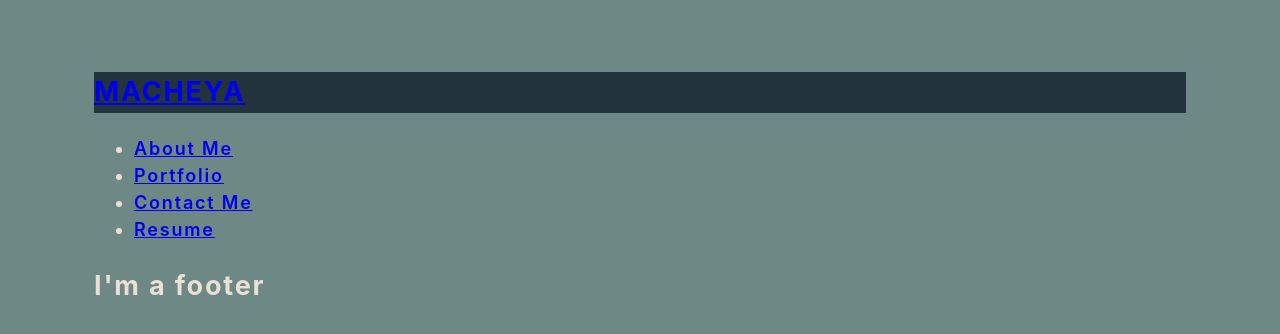
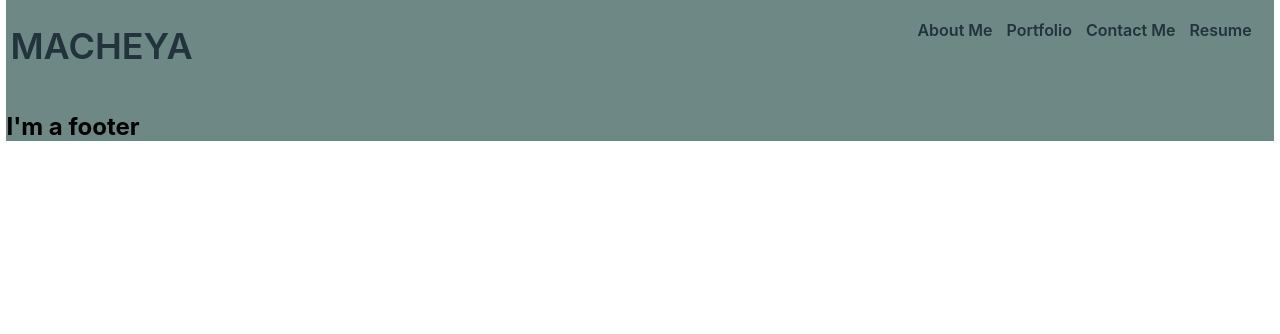
Before and after one commit to Msteele77/react-portfolio, a React (Create React App) app: page / in a window 1280 px wide. Shown: the top 334 px of the page. Built offline with nearby package versions, Linux system fonts and the light colour scheme.

Commit message:
header styled

```diff
--- a/src/App.css
+++ b/src/App.css
@@ -1,18 +1,20 @@
-main {
-  margin: 0 auto;
-  max-width: 90%;
-  padding: 50px 30px;
-}
+
 
 :root {
   --primary: #6D8885;
   --secondary: #22333B;
   --tertiary: #4F4740;
   --light: #EAE0D5;
+  --spacing-one: calc(1rem * 0.5);
+  --spacing-two: calc(1rem);
+  --spacing-five: calc(2.5rem);
 }
 
-* {
-  box-sizing: border-box;
+main {
+  margin: 0 auto;
+  max-width: 99%;
+  padding: 4x 4px;
+  background-color: var(--primary);
 }
 
 html,
@@ -20,18 +22,49 @@ body {
   min-height: 100%;
 }
 
-body {
-  margin: 0;
-  padding: 0;
-  font-weight: 600;
-  line-height: 1.5;
-  font-size: 18px;
-  letter-spacing: 0.1em;
-  background: var(--primary);
-  color: var(--light);
-
+header {
+  background-color: var(--primary);
+  justify-content: space-between;
+  margin-left: 2px;
 }
 
-h2 {
-  background-color: var(--secondary);
+ul {
+  margin: 15px;
+  display: flex;
+  flex-wrap: wrap;
+  justify-content: space-between;
 }
+
+h1 {
+  font-weight: bold;
+  font-size: 2.25rem;
+}
+
+li {
+  list-style: none;
+  margin: 5px;
+}
+
+a:hover {
+  text-decoration: underline;
+}
+
+nav li {
+  cursor: pointer;
+}
+
+.flex-row {
+  display: flex;
+  flex-wrap: wrap;
+}
+
+
+a {
+  border-radius: 5px;
+  color: var(--secondary);
+  font-weight: 600;
+  padding: 2px 4px;
+  margin-left: -2px;
+  margin-right: -2px;
+  text-decoration: none;
+}
--- a/src/components/Footer/index.js
+++ b/src/components/Footer/index.js
@@ -4,7 +4,7 @@ import React from 'react';
 function Footer() {
   return (
     <section>
-      <h1 id="footer">I'm a footer</h1>
+      <h2 id="footer">I'm a footer</h2>
     </section>
   );
 }
--- a/src/components/Header/index.js
+++ b/src/components/Header/index.js
@@ -4,11 +4,11 @@ import React from 'react';
 function Header() {
   return (
       <header className="flex-row px-1">
-        <h2>
+        <h1>
             <a data-testid="link" href="/">
             MACHEYA
             </a>
-        </h2>
+        </h1>
 
         <ul className="flex-row">
 
```
Also changed, not shown: src/App.js (+3 -5 lines).
